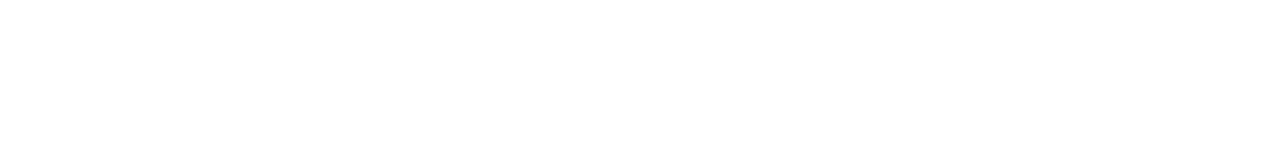
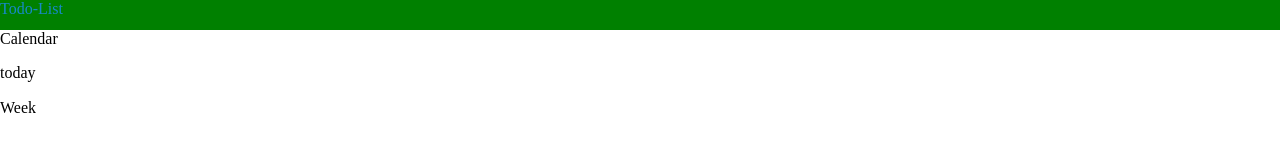
Before and after one commit to chromecodes/todo-list, a website built with webpack: page dist/index.html in a window 1280 px wide. Built offline with nearby package versions, Linux system fonts and the light colour scheme.

Commit message:
updated files

```diff
--- a/package.json
+++ b/package.json
@@ -20,6 +20,8 @@
   },
   "homepage": "https://github.com/chromecodes/todo-list#readme",
   "devDependencies": {
+    "css-loader": "^6.7.1",
+    "style-loader": "^3.3.1",
     "webpack": "^5.74.0",
     "webpack-cli": "^4.10.0"
   }
--- a/src/css/style.css
+++ b/src/css/style.css
@@ -0,0 +1,31 @@
+@import url(https://cdnjs.cloudflare.com/ajax/libs/font-awesome/6.1.2/css/all.min.css);
+
+:root {
+  --royal-blue-dark: #1a2a68;
+  --green-blue-crayola: #1789c9;
+  --apple-green: #94c200;
+  --avocado: #667f00;
+  --deep-saffron: #ef9740;
+  --jet: #3a3532;
+  --raisin-black: #292524;
+  --cardinal: #c12e3e;
+  --claret: #6a1727;
+
+  --primary-bg-color: #000000;
+  --primary-color: #ffffff;
+  --primary-liner-gradient-accent: linear-gradient(
+    45deg,
+    #94c200 0%,
+    #4eff10 35%,
+    #00ff7f 85%
+  );
+}
+body {
+  background-color: white;
+  color: black;
+}
+.header {
+  height: 30px;
+  background: green;
+  color: var(--green-blue-crayola);
+}
--- a/src/js/index.js
+++ b/src/js/index.js
@@ -0,0 +1,2 @@
+import '../css/normalize.css'
+import '../css/style.css'
--- a/webpack.config.js
+++ b/webpack.config.js
@@ -4,8 +4,18 @@ module.exports = {
 
     mode: 'development',
     entry: path.resolve(__dirname, 'src/js/index.js'),
-    ouput: {
+    devtool: 'inline-source-map',
+
+    output: {
+        filename: 'main.js',
         path: path.resolve(__dirname, 'dist'),
-        filename: 'main.js',
     },
-}
+    module: {
+        rules: [
+            {
+                test: /\.css$/i,
+                use: ['style-loader','css-loader'],
+            },
+        ],
+    },
+};
```
Also changed, not shown: dist/index.html, 1 other file.
